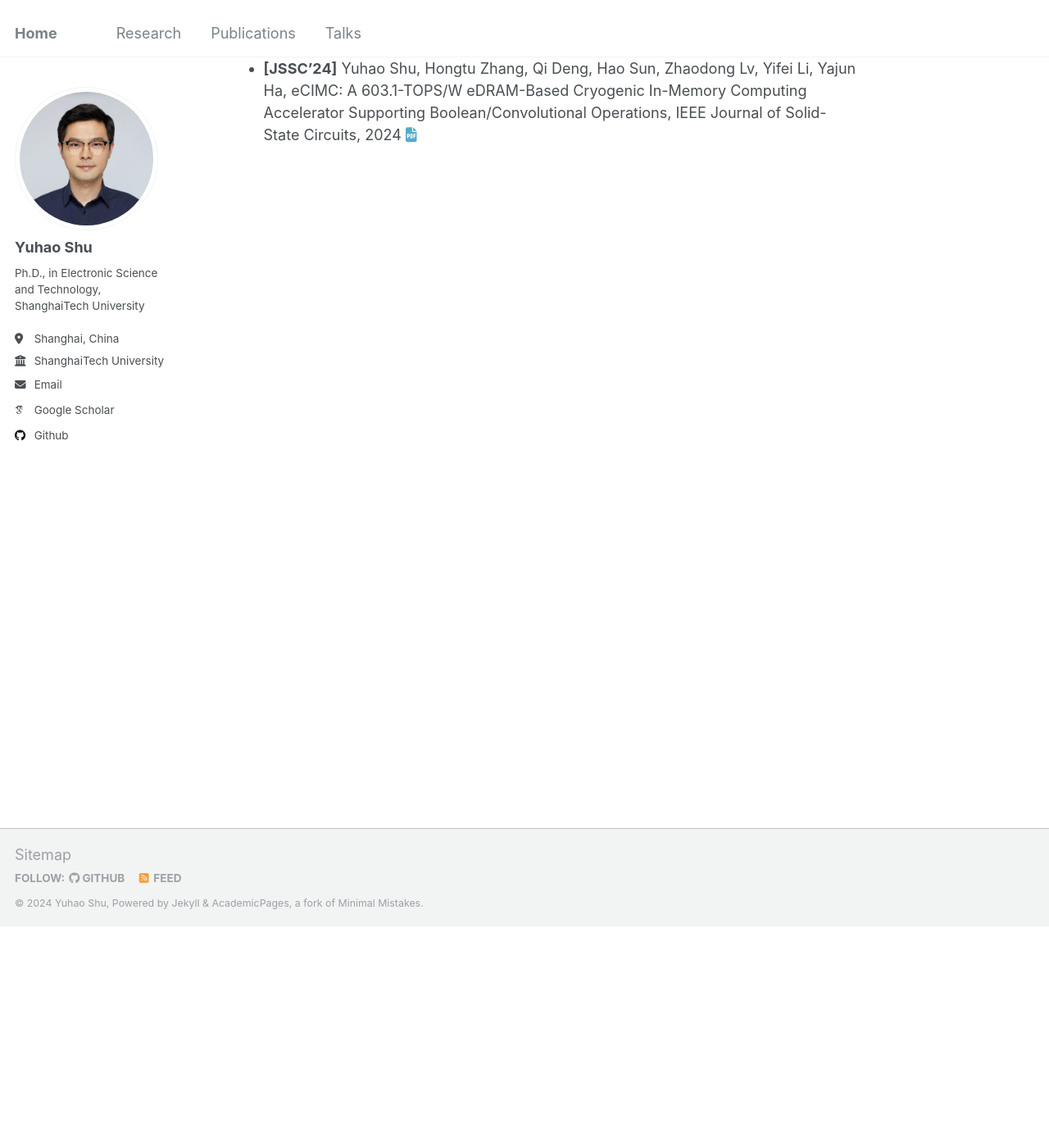
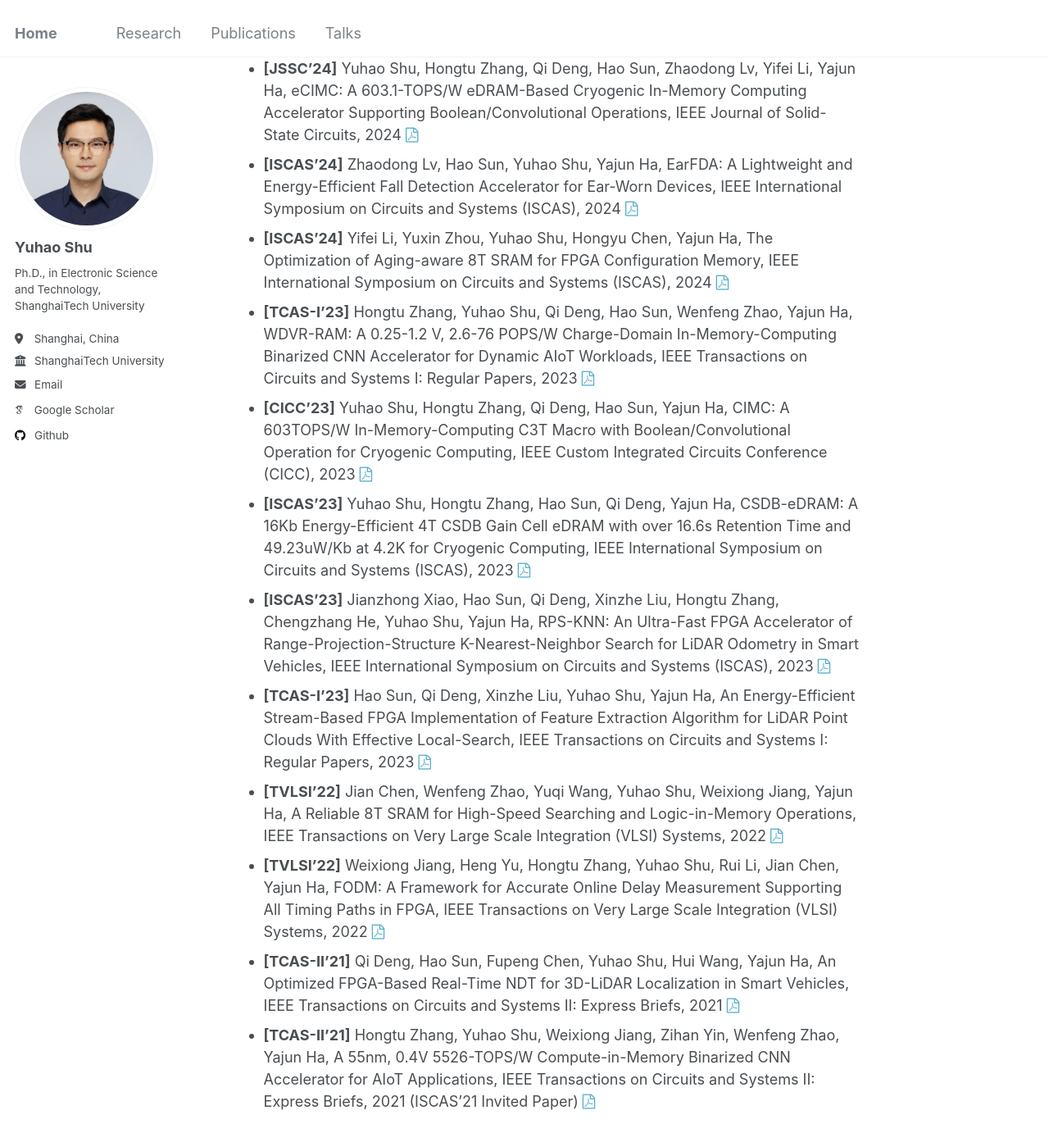
Before and after one commit to beckycaspar/beckycaspar.github.io, a Jekyll site: the page built from _pages/publications.md, in a window 1280 px wide and 1400 px high, scrolled down 270 px. Shown: the top 1393 px of the window at 82% size. Built offline with Jekyll 4.4.1, drawn with Linux system fonts in a browser that asks for light colours; nearby versions of some CDN libraries; some web fonts are replaced.

Commit message:
add publications

```diff
--- a/_pages/publications.md
+++ b/_pages/publications.md
@@ -4,12 +4,22 @@ title: "Selected Publications"
 permalink: /publications/
 author_profile: true
 ---
-<link rel="stylesheet" href="https://cdnjs.cloudflare.com/ajax/libs/font-awesome/6.1.1/css/all.min.css">
+<link rel="stylesheet" href="https://cdnjs.cloudflare.com/ajax/libs/font-awesome/4.7.0/css/font-awesome.min.css">
 
 
 
 ## Before 2024
 
-* **[ICAS'24]** Yuhao Shu, Bin Ning, Yifei Li, Zhaodong Lyu, Jincheng Wang, Lintao Lan, Yuxin Zhou, Mengru Zhang, Hongtu Zhang, Yajun Ha, Overview of Cryogenic CMOS Based Computing Systems, Integrated Circuits and Systems, 2024
-<a href="https://ieeexplore.ieee.org/document/10767292" target="_blank"><i class="fa fa-file-pdf"></i></a>
-* **[JSSC'24]** Yuhao Shu, Hongtu Zhang, Qi Deng, Hao Sun, Zhaodong Lv, Yifei Li, Yajun Ha, eCIMC: A 603.1-TOPS/W eDRAM-Based Cryogenic In-Memory Computing Accelerator Supporting Boolean/Convolutional Operations, IEEE Journal of Solid-State Circuits, 2024 <a href="https://ieeexplore.ieee.org/document/10530243" target="_blank"><i class="fa fa-file-pdf"></i></a>
+* **[ICAS'24]** Yuhao Shu, Bin Ning, Yifei Li, Zhaodong Lyu, Jincheng Wang, Lintao Lan, Yuxin Zhou, Mengru Zhang, Hongtu Zhang, Yajun Ha, Overview of Cryogenic CMOS Based Computing Systems, Integrated Circuits and Systems, 2024 <a href="https://ieeexplore.ieee.org/document/10767292" target="_blank"><i class="fa fa-file-pdf-o"></i></a>
+* **[JSSC'24]** Yuhao Shu, Hongtu Zhang, Qi Deng, Hao Sun, Zhaodong Lv, Yifei Li, Yajun Ha, eCIMC: A 603.1-TOPS/W eDRAM-Based Cryogenic In-Memory Computing Accelerator Supporting Boolean/Convolutional Operations, IEEE Journal of Solid-State Circuits, 2024 <a href="https://ieeexplore.ieee.org/document/10530243" target="_blank"><i class="fa fa-file-pdf-o"></i></a>
+* **[ISCAS'24]** Zhaodong Lv, Hao Sun, Yuhao Shu, Yajun Ha, EarFDA: A Lightweight and Energy-Efficient Fall Detection Accelerator for Ear-Worn Devices, IEEE International Symposium on Circuits and Systems (ISCAS), 2024 <a href="https://ieeexplore.ieee.org/document/10557918" target="_blank"><i class="fa fa-file-pdf-o"></i></a>
+* **[ISCAS'24]** Yifei Li, Yuxin Zhou, Yuhao Shu, Hongyu Chen, Yajun Ha, The Optimization of Aging-aware 8T SRAM for FPGA Configuration Memory, IEEE International Symposium on Circuits and Systems (ISCAS), 2024 <a href="https://ieeexplore.ieee.org/document/10558350" target="_blank"><i class="fa fa-file-pdf-o"></i></a>
+* **[TCAS-I'23]** Hongtu Zhang, Yuhao Shu, Qi Deng, Hao Sun, Wenfeng Zhao, Yajun Ha, WDVR-RAM: A 0.25-1.2 V, 2.6-76 POPS/W Charge-Domain In-Memory-Computing Binarized CNN Accelerator for Dynamic AIoT Workloads, IEEE Transactions on Circuits and Systems I: Regular Papers, 2023 <a href="https://ieeexplore.ieee.org/document/10195255" target="_blank"><i class="fa fa-file-pdf-o"></i></a>
+* **[CICC'23]** Yuhao Shu, Hongtu Zhang, Qi Deng, Hao Sun, Yajun Ha, CIMC: A 603TOPS/W In-Memory-Computing C3T Macro with Boolean/Convolutional Operation for Cryogenic Computing, IEEE Custom Integrated Circuits Conference (CICC), 2023 <a href="https://ieeexplore.ieee.org/document/10121295" target="_blank"><i class="fa fa-file-pdf-o"></i></a>
+* **[ISCAS'23]** Yuhao Shu, Hongtu Zhang, Hao Sun, Qi Deng, Yajun Ha, CSDB-eDRAM: A 16Kb Energy-Efficient 4T CSDB Gain Cell eDRAM with over 16.6s Retention Time and 49.23uW/Kb at 4.2K for Cryogenic Computing, IEEE International Symposium on Circuits and Systems (ISCAS), 2023 <a href="https://ieeexplore.ieee.org/document/10181628" target="_blank"><i class="fa fa-file-pdf-o"></i></a>
+* **[ISCAS'23]** Jianzhong Xiao, Hao Sun, Qi Deng, Xinzhe Liu, Hongtu Zhang, Chengzhang He, Yuhao Shu, Yajun Ha, RPS-KNN: An Ultra-Fast FPGA Accelerator of Range-Projection-Structure K-Nearest-Neighbor Search for LiDAR Odometry in Smart Vehicles, IEEE International Symposium on Circuits and Systems (ISCAS), 2023 <a href="https://ieeexplore.ieee.org/document/10182151" target="_blank"><i class="fa fa-file-pdf-o"></i></a>
+* **[TCAS-I'23]** Hao Sun, Qi Deng, Xinzhe Liu, Yuhao Shu, Yajun Ha, An Energy-Efficient Stream-Based FPGA Implementation of Feature Extraction Algorithm for LiDAR Point Clouds With Effective Local-Search, IEEE Transactions on Circuits and Systems I: Regular Papers, 2023 <a href="https://ieeexplore.ieee.org/document/9930854" target="_blank"><i class="fa fa-file-pdf-o"></i></a>
+* **[TVLSI'22]** Jian Chen, Wenfeng Zhao, Yuqi Wang, Yuhao Shu, Weixiong Jiang, Yajun Ha, A Reliable 8T SRAM for High-Speed Searching and Logic-in-Memory Operations, IEEE Transactions on Very Large Scale Integration (VLSI) Systems, 2022 <a href="https://ieeexplore.ieee.org/document/9760704" target="_blank"><i class="fa fa-file-pdf-o"></i></a>
+* **[TVLSI'22]** Weixiong Jiang, Heng Yu, Hongtu Zhang, Yuhao Shu, Rui Li, Jian Chen, Yajun Ha, FODM: A Framework for Accurate Online Delay Measurement Supporting All Timing Paths in FPGA, IEEE Transactions on Very Large Scale Integration (VLSI) Systems, 2022 <a href="https://ieeexplore.ieee.org/document/9698833" target="_blank"><i class="fa fa-file-pdf-o"></i></a>
+* **[TCAS-II'21]** Qi Deng, Hao Sun, Fupeng Chen, Yuhao Shu, Hui Wang, Yajun Ha, An Optimized FPGA-Based Real-Time NDT for 3D-LiDAR Localization in Smart Vehicles, IEEE Transactions on Circuits and Systems II: Express Briefs, 2021 <a href="https://ieeexplore.ieee.org/document/9477427" target="_blank"><i class="fa fa-file-pdf-o"></i></a>
+* **[TCAS-II'21]** Hongtu Zhang, Yuhao Shu, Weixiong Jiang, Zihan Yin, Wenfeng Zhao, Yajun Ha, A 55nm, 0.4V 5526-TOPS/W Compute-in-Memory Binarized CNN Accelerator for AIoT Applications, IEEE Transactions on Circuits and Systems II: Express Briefs, 2021 (ISCAS'21 Invited Paper) <a href="https://ieeexplore.ieee.org/document/9380398" target="_blank"><i class="fa fa-file-pdf-o"></i></a>
```
